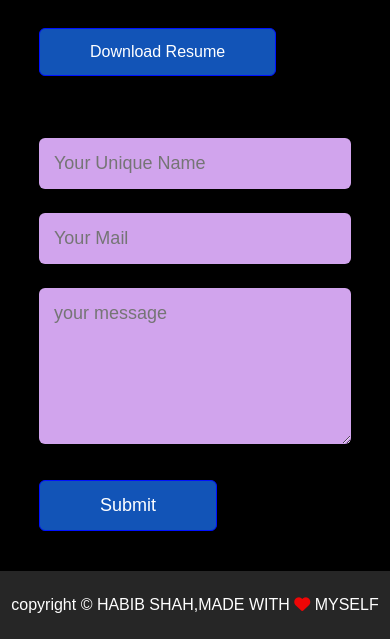
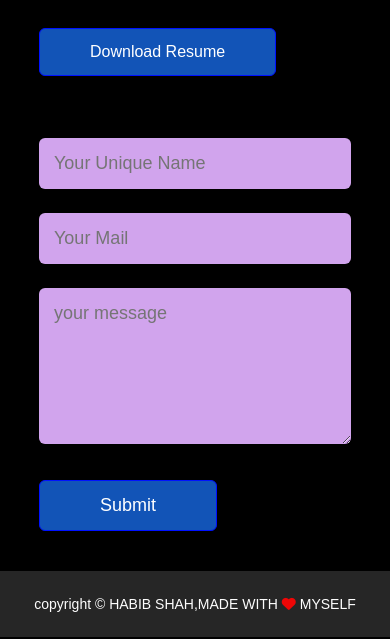
Before and after one commit to habib-shah2023/Web-Portfolio, a plain HTML site: page index.html in a window 390 px wide. Shown: the part 4845-5484 px from the top of the page. Drawn offline with nearby package versions, Linux system fonts and the light colour scheme; a web font is replaced by a local one.

Commit message:
Some basic changes made

```diff
--- a/style.css
+++ b/style.css
@@ -387,7 +387,7 @@ nav .fa-sharp{
             flex-basis: 100%;
         }
         .copyright{
-            font-size="14px"
+            font-size:14px ;
         }
 }
 #msg{
```
